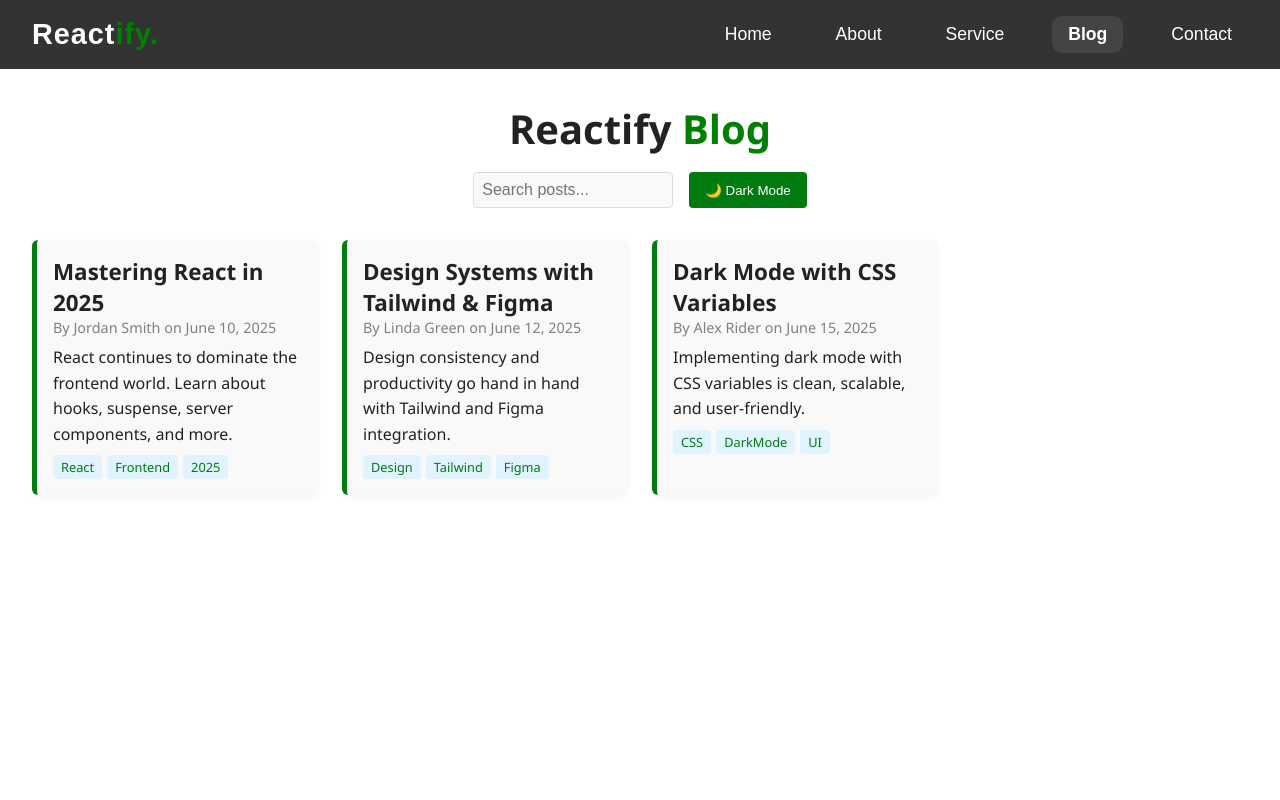
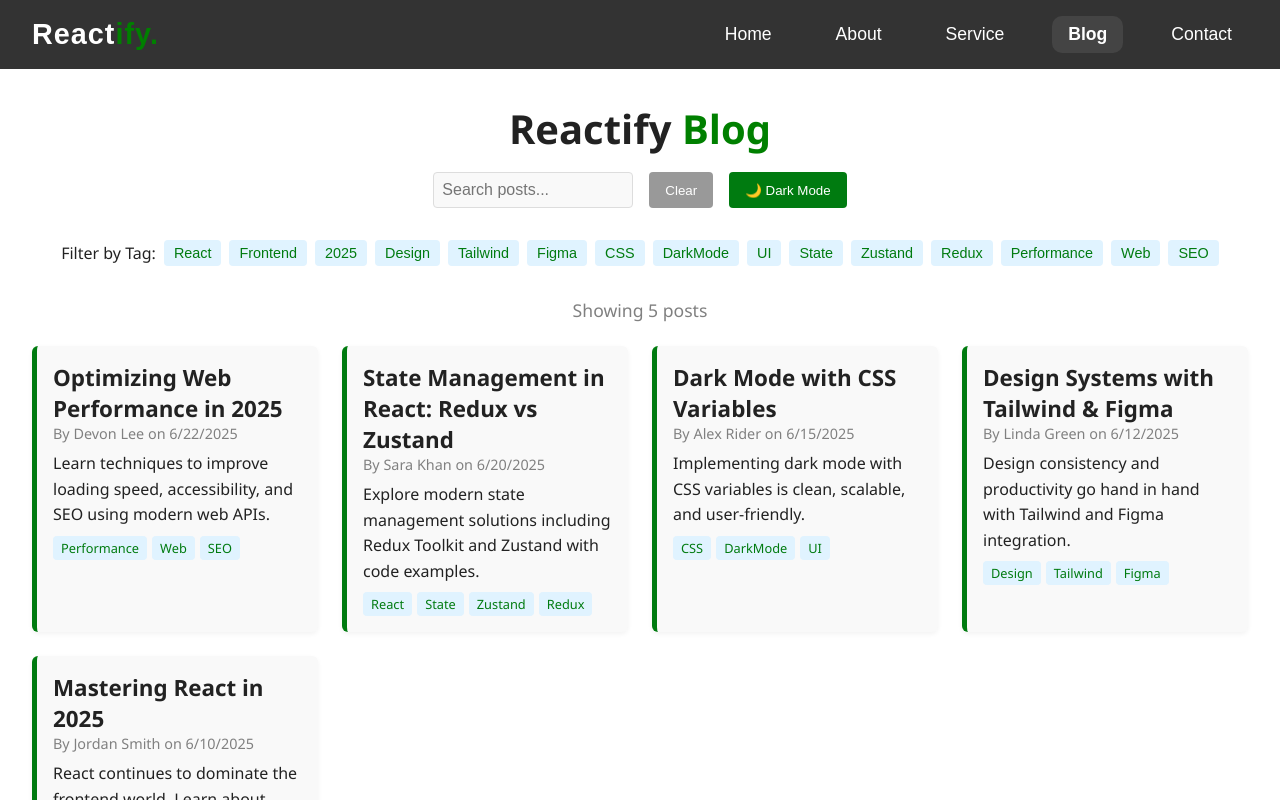
Before and after one commit to workmdirfan29/ReactJs_StartUPCode, a React (Vite) app: page /blog in a window 1280 px wide. Shown: the top 800 px of the page. Built offline with nearby package versions, Linux system fonts and the light colour scheme.

Commit message:
Blog page updated

```diff
--- a/src/components/Blog/Blog.css
+++ b/src/components/Blog/Blog.css
@@ -17,7 +17,7 @@
   color: var(--text-color);
   min-height: 100vh;
   padding: 2rem;
-  font-family: 'Segoe UI', sans-serif;
+  font-family: "Segoe UI", sans-serif;
   transition: background 0.3s, color 0.3s;
 }
 
@@ -28,18 +28,21 @@
   align-items: center;
   margin-bottom: 2rem;
 }
-.blog-title span{
-  color: #008000;
-}
+
 .blog-title {
   font-size: 2.5rem;
   margin: 0;
+}
+
+.blog-title span {
+  color: #008000;
 }
 
 .blog-controls {
   display: flex;
   gap: 1rem;
   flex-wrap: wrap;
+  justify-content: center;
 }
 
 .blog-search {
@@ -52,13 +55,58 @@
   color: var(--text-color);
 }
 
-.toggle-mode {
+.clear-search {
   padding: 0.5rem 1rem;
-  background: #007B10;
+  background: #999;
   color: white;
   border: none;
   border-radius: 4px;
   cursor: pointer;
+}
+
+.toggle-mode {
+  padding: 0.5rem 1rem;
+  background: #007b10;
+  color: white;
+  border: none;
+  border-radius: 4px;
+  cursor: pointer;
+}
+
+.tag-filter {
+  margin-top: 1rem;
+  display: flex;
+  flex-wrap: wrap;
+  gap: 0.5rem;
+  align-items: center;
+  justify-content: center;
+}
+
+.tag-filter span {
+  font-weight: 500;
+}
+
+.tag-filter-btn {
+  padding: 5px 10px;
+  background: #e0f3ff;
+  border: none;
+  border-radius: 4px;
+  cursor: pointer;
+  color: #007b10;
+  font-size: 0.9rem;
+  transition: background 0.3s;
+}
+
+.tag-filter-btn.active {
+  background: #007b10;
+  color: white;
+}
+
+.post-count {
+  text-align: center;
+  font-size: 1.1rem;
+  margin-bottom: 1.5rem;
+  color: gray;
 }
 
 .blog-posts {
@@ -69,11 +117,11 @@
 
 .blog-card {
   background: var(--card-bg);
-  border-left: 5px solid #007B10;
+  border-left: 5px solid #007b10;
   padding: 1rem;
   border-radius: 6px;
   transition: background 0.3s ease;
-  box-shadow: 0 2px 5px rgba(0,0,0,0.05);
+  box-shadow: 0 2px 5px rgba(0, 0, 0, 0.05);
 }
 
 .blog-card h2 {
@@ -99,7 +147,7 @@
 .tag {
   display: inline-block;
   background: #e0f3ff;
-  color: #007B10;
+  color: #007b10;
   padding: 3px 8px;
   font-size: 0.8rem;
   border-radius: 4px;
--- a/src/components/Blog/Blog.jsx
+++ b/src/components/Blog/Blog.jsx
@@ -5,33 +5,58 @@ const initialPosts = [
   {
     title: 'Mastering React in 2025',
     author: 'Jordan Smith',
-    date: 'June 10, 2025',
+    date: '2025-06-10',
     content: 'React continues to dominate the frontend world. Learn about hooks, suspense, server components, and more.',
     tags: ['React', 'Frontend', '2025']
   },
   {
     title: 'Design Systems with Tailwind & Figma',
     author: 'Linda Green',
-    date: 'June 12, 2025',
+    date: '2025-06-12',
     content: 'Design consistency and productivity go hand in hand with Tailwind and Figma integration.',
     tags: ['Design', 'Tailwind', 'Figma']
   },
   {
     title: 'Dark Mode with CSS Variables',
     author: 'Alex Rider',
-    date: 'June 15, 2025',
+    date: '2025-06-15',
     content: 'Implementing dark mode with CSS variables is clean, scalable, and user-friendly.',
     tags: ['CSS', 'DarkMode', 'UI']
+  },
+  {
+    title: 'State Management in React: Redux vs Zustand',
+    author: 'Sara Khan',
+    date: '2025-06-20',
+    content: 'Explore modern state management solutions including Redux Toolkit and Zustand with code examples.',
+    tags: ['React', 'State', 'Zustand', 'Redux']
+  },
+  {
+    title: 'Optimizing Web Performance in 2025',
+    author: 'Devon Lee',
+    date: '2025-06-22',
+    content: 'Learn techniques to improve loading speed, accessibility, and SEO using modern web APIs.',
+    tags: ['Performance', 'Web', 'SEO']
   }
 ];
 
 const Blog = () => {
   const [search, setSearch] = useState('');
   const [darkMode, setDarkMode] = useState(false);
+  const [selectedTag, setSelectedTag] = useState('');
 
-  const filteredPosts = initialPosts.filter(post =>
-    post.title.toLowerCase().includes(search.toLowerCase())
-  );
+  const clearSearch = () => {
+    setSearch('');
+    setSelectedTag('');
+  };
+
+  const allTags = [...new Set(initialPosts.flatMap(post => post.tags))];
+
+  const filteredPosts = initialPosts
+    .filter(post =>
+      post.title.toLowerCase().includes(search.toLowerCase()) &&
+      (selectedTag ? post.tags.includes(selectedTag) : true)
+    )
+    .sort((a, b) => new Date(b.date) - new Date(a.date));
 
   return (
     <div className={`blog-wrapper ${darkMode ? 'dark' : ''}`}>
@@ -45,10 +70,28 @@ const Blog = () => {
             value={search}
             onChange={e => setSearch(e.target.value)}
           />
+          <button onClick={clearSearch} className="clear-search">Clear</button>
           <button onClick={() => setDarkMode(!darkMode)} className="toggle-mode">
             {darkMode ? '🌞 Light Mode' : '🌙 Dark Mode'}
           </button>
         </div>
+
+        <div className="tag-filter">
+          <span>Filter by Tag:</span>
+          {allTags.map((tag, i) => (
+            <button
+              key={i}
+              onClick={() => setSelectedTag(tag === selectedTag ? '' : tag)}
+              className={`tag-filter-btn ${tag === selectedTag ? 'active' : ''}`}
+            >
+              {tag}
+            </button>
+          ))}
+        </div>
+      </div>
+
+      <div className="post-count">
+        Showing {filteredPosts.length} {filteredPosts.length === 1 ? 'post' : 'posts'}
       </div>
 
       <div className="blog-posts">
@@ -56,7 +99,7 @@ const Blog = () => {
           filteredPosts.map((post, index) => (
             <div key={index} className="blog-card">
               <h2>{post.title}</h2>
-              <p className="meta">By {post.author} on {post.date}</p>
+              <p className="meta">By {post.author} on {new Date(post.date).toLocaleDateString()}</p>
               <p className="excerpt">{post.content}</p>
               <div className="tags">
                 {post.tags.map((tag, i) => (
```
